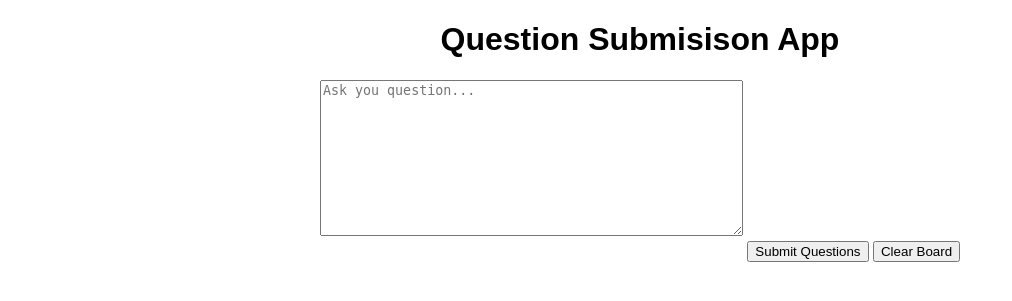
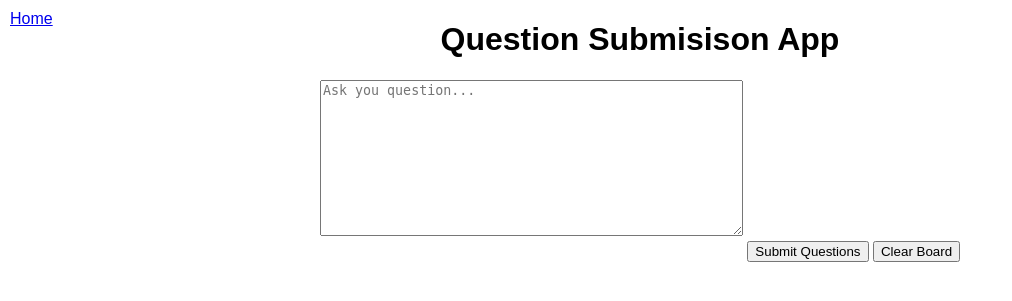
Before and after one commit to IanMulvany/question-voting-app, a Flask app: page / in a window 1280 px wide. Shown: the top 301 px of the page, without its empty margins (0-1012 px from the left). Run offline with Flask 3, Linux system fonts and the light colour scheme; data that the repository does not hold is empty; some libraries are stand-ins or nearby versions.

Commit message:
feat: Add "Home" link to the top left of each template

```diff
--- a/templates/admin.html
+++ b/templates/admin.html
@@ -7,6 +7,7 @@
     <link rel="stylesheet" href="static/css/styles.css">
 </head>
 <body>
+    <a href="/" style="position: absolute; top: 10px; left: 10px;">Home</a>
     <h1>Admin Page</h1>
     <p>This is the admin page. Functionality will be added here later.</p>
 </body>
--- a/templates/index.html
+++ b/templates/index.html
@@ -45,6 +45,7 @@
     </style>
   </head>
   <body>
+    <a href="/" style="position: absolute; top: 10px; left: 10px;">Home</a>
     <h1>Question Submisison App</h1>
     <textarea
       id="ideas-input"
--- a/templates/questions.html
+++ b/templates/questions.html
@@ -7,6 +7,7 @@
     <link rel="stylesheet" href="static/css/styles.css">
 </head>
 <body>
+    <a href="/" style="position: absolute; top: 10px; left: 10px;">Home</a>
     <h1>Questions</h1>
     <div id="questions-container">
         {% for idea in ideas %}
--- a/templates/vote.html
+++ b/templates/vote.html
@@ -10,6 +10,7 @@
     <script src="https://cdnjs.cloudflare.com/ajax/libs/socket.io/4.4.1/socket.io.min.js"></script>
 </head>
 <body>
+    <a href="/" style="position: absolute; top: 10px; left: 10px;">Home</a>
     <h1>Vote on Ideas</h1>
     <div id="ideas-container"></div>
     <script>
```
